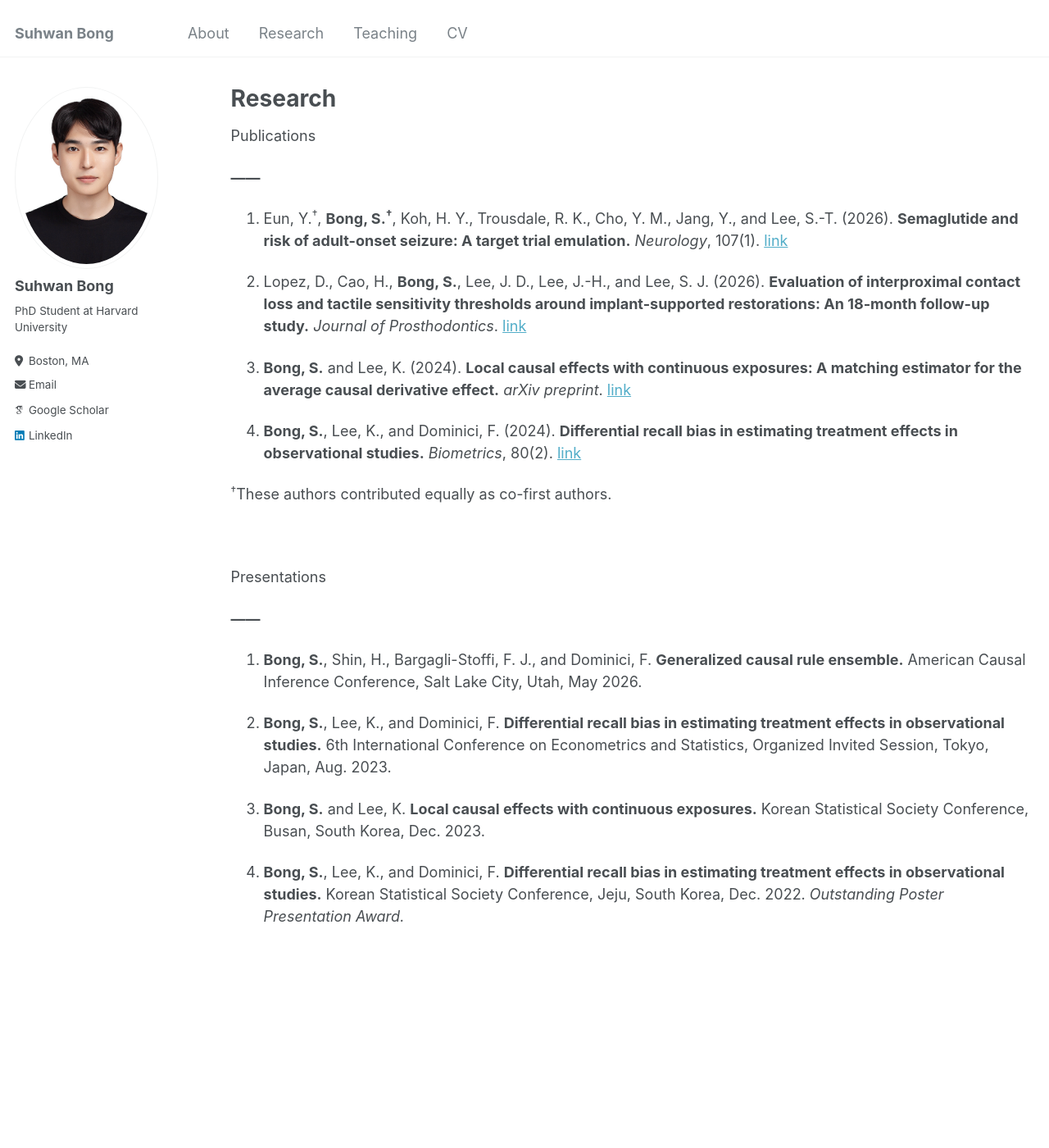
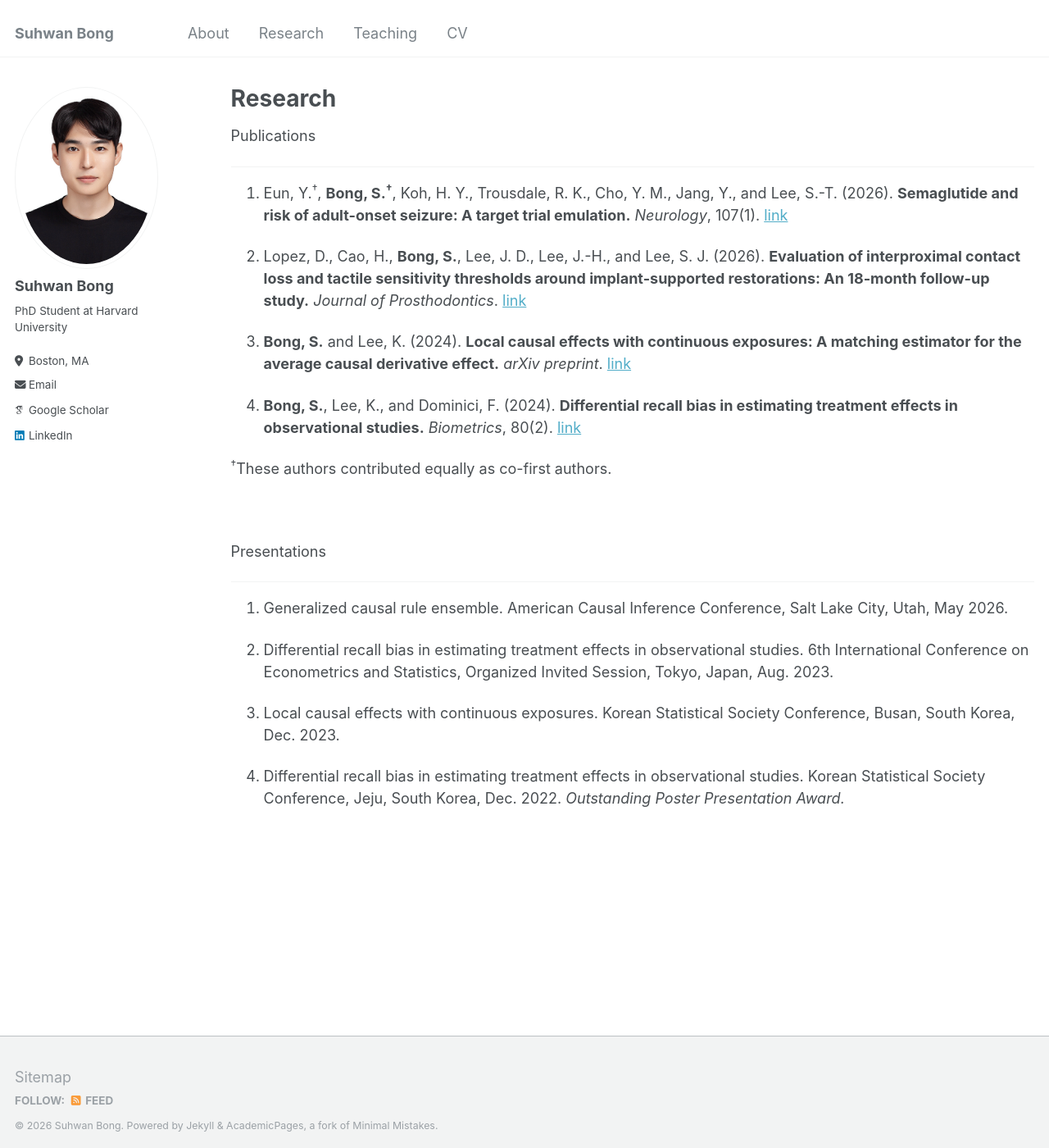
Before and after one commit to suhwanbong121/suhwanbong121.github.io, a Jekyll site: the page built from _pages/research.md, in a window 1280 px wide and 1400 px high. Shown: the whole window at 82% size. Built offline with Jekyll 4.4.1, drawn with Linux system fonts in a browser that asks for light colours; some web fonts are replaced.

Commit message:
Updated CV

```diff
--- a/_pages/research.md
+++ b/_pages/research.md
@@ -7,7 +7,7 @@ author_profile: true
 
 Publications
 
-**------**
+------
 
 1. Eun, Y.<sup>†</sup>, **Bong, S.<sup>†</sup>**, Koh, H. Y., Trousdale, R. K., Cho, Y. M., Jang, Y., and Lee, S.-T. (2026). **Semaglutide and risk of adult-onset seizure: A target trial emulation.** *Neurology*, 107(1). [link][seizure]
 
@@ -23,15 +23,15 @@ Publications
 
 Presentations
 
-**------**
+------
 
-1. **Bong, S.**, Shin, H., Bargagli-Stoffi, F. J., and Dominici, F. **Generalized causal rule ensemble.** American Causal Inference Conference, Salt Lake City, Utah, May 2026.
+1. Generalized causal rule ensemble. American Causal Inference Conference, Salt Lake City, Utah, May 2026.
 
-1. **Bong, S.**, Lee, K., and Dominici, F. **Differential recall bias in estimating treatment effects in observational studies.** 6th International Conference on Econometrics and Statistics, Organized Invited Session, Tokyo, Japan, Aug. 2023.
+1. Differential recall bias in estimating treatment effects in observational studies. 6th International Conference on Econometrics and Statistics, Organized Invited Session, Tokyo, Japan, Aug. 2023.
 
-1. **Bong, S.** and Lee, K. **Local causal effects with continuous exposures.** Korean Statistical Society Conference, Busan, South Korea, Dec. 2023.
+1. Local causal effects with continuous exposures. Korean Statistical Society Conference, Busan, South Korea, Dec. 2023.
 
-1. **Bong, S.**, Lee, K., and Dominici, F. **Differential recall bias in estimating treatment effects in observational studies.** Korean Statistical Society Conference, Jeju, South Korea, Dec. 2022. *Outstanding Poster Presentation Award.*
+1. Differential recall bias in estimating treatment effects in observational studies. Korean Statistical Society Conference, Jeju, South Korea, Dec. 2022. *Outstanding Poster Presentation Award.*
 
 
 [seizure]: https://doi.org/10.1212/WNL.0000000000218174
```
